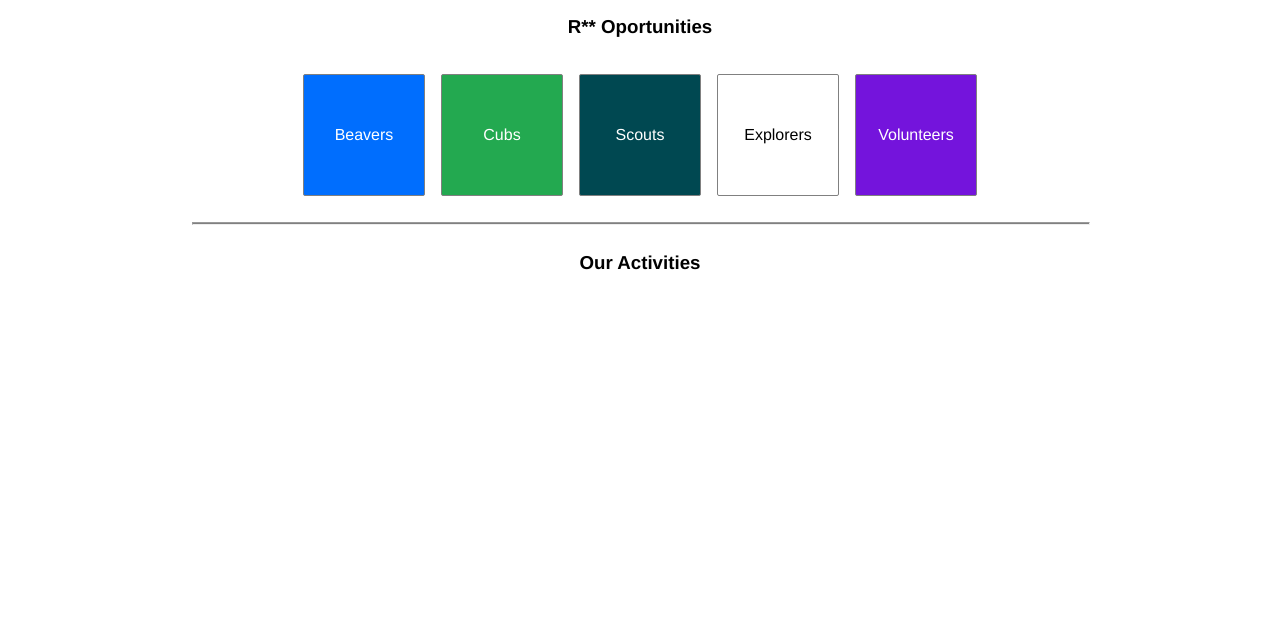
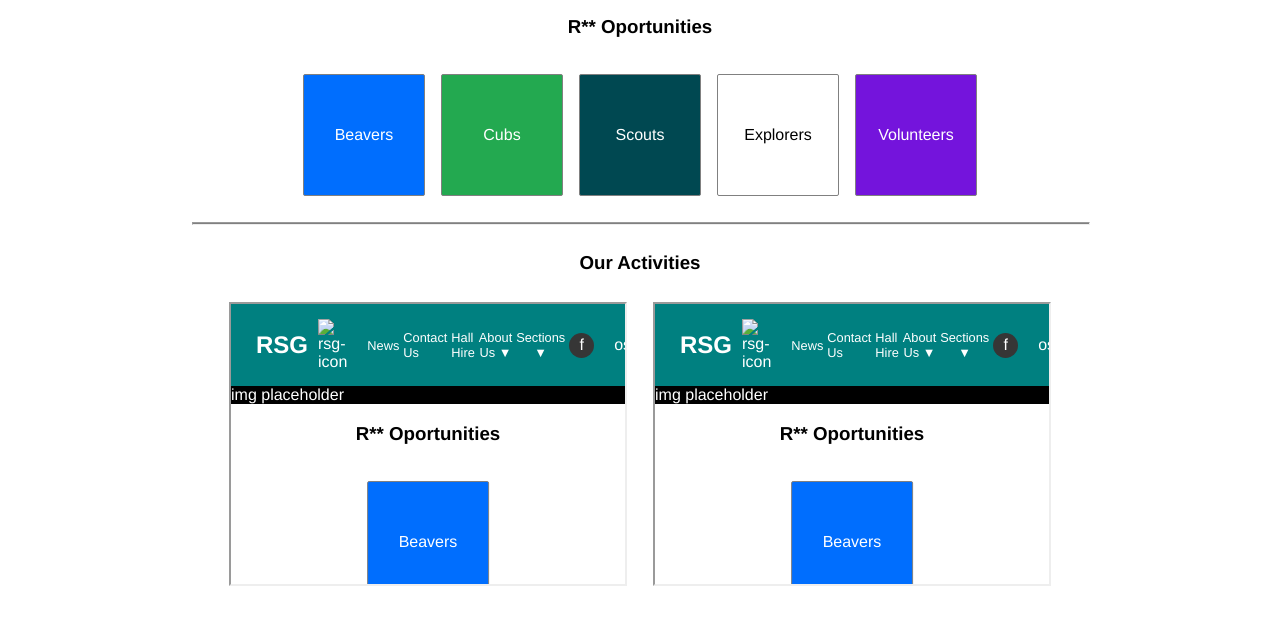
Before and after one commit to jack-whatley/rsg-website, a website: page index.html in a window 1280 px wide. Shown: the part 79-704 px from the top of the page. Drawn offline with Linux system fonts and the light colour scheme.

Commit message:
added iframes

```diff
--- a/index.html
+++ b/index.html
@@ -87,7 +87,12 @@
 
             <h3 class="section-title">Our Activities</h3>
 
+            <div class="yt-cont">
 
+                <iframe src="#" title="YTVid"></iframe>
+                <iframe src="#" title="YTVid"></iframe>
+
+            </div>
 
         </div>
 
--- a/style.css
+++ b/style.css
@@ -66,3 +66,22 @@ hr {
     font-weight: 600;
 
 }
+
+.yt-cont {
+
+    width: calc(100% - 20px);
+    padding: 10px;
+
+    display: flex;
+    flex-direction: row;
+    align-items: center;
+    justify-content: space-evenly;
+
+}
+
+.yt-cont > iframe {
+
+    width: 45%;
+    height: calc(200px + 10vh);
+
+}
```
